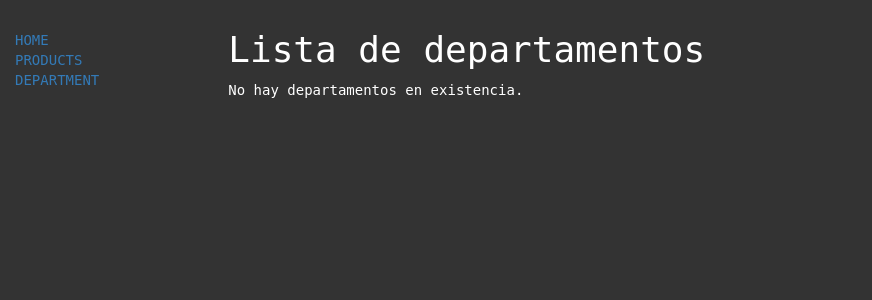
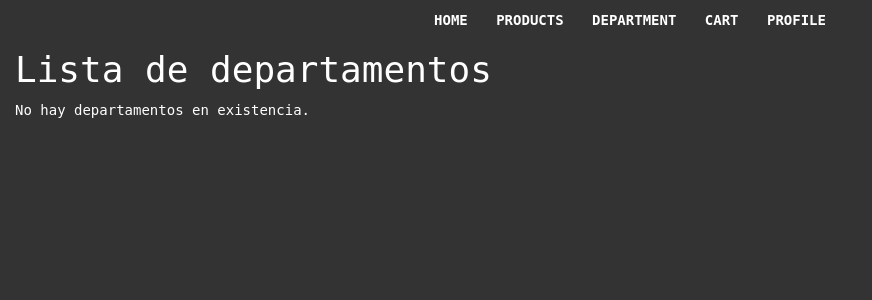
Before and after one commit to KMBMarcos/Nube-Project, a Django app: page /home/departments/ in a window 1280 px wide. Shown: the top 300 px of the page, without its empty margins (0-872 px from the left). Run offline with Django 4.2, Linux system fonts and the light colour scheme; data that the repository does not hold is empty; some libraries are stand-ins or nearby versions.

Commit message:
Personalizacion de 'base_generics'

```diff
--- a/home/static/css/styles.css
+++ b/home/static/css/styles.css
@@ -7,10 +7,31 @@ body {
   padding: 10px 0;
 }
 
-header {
+/* Estilos para el encabezado */
+.header-nav {
   background-color: #333;
-    padding: 10px 0;
+  padding: 10px 0;
+  color: #fff;
+  text-align: center;
+  list-style-type: none;
+  margin: 0;
+  padding: 0;
+}
 
+.header-nav li {
+  display: inline;
+  margin-right: 20px;
+}
+
+.header-nav a {
+  text-decoration: none;
+  color: #fff;
+  font-weight: bold;
+}
+
+.logo h1 {
+  font-size: 24px;
+  margin-left: 20px;
 }
 
 nav {
@@ -22,38 +43,7 @@ nav {
   padding: 0 20px;
 }
 
-.sidebar-nav {
-    margin-top: 20px;
-    padding: 0;
-    list-style: none;
-  }
-
-.logo h1 {
-  font-size: 24px;
-  margin-left: 20px;
-}
-
-nav {
-  margin-right: 20px;
-}
-
-.nav-links {
-  list-style: none;
-}
-
-.nav-links li {
-  display: inline;
-  margin-right: 20px;
-}
-
-.nav-links a {
-  text-decoration: none;
-  color: #fff;
-  font-weight: bold;
-}
-
 /* Estilos para el banner */
-
 .banner img {
   width: 100%;
   display: block;
@@ -66,7 +56,6 @@ nav {
 }
 
 /* Estilos para el footer */
-
 footer {
   background-color: #222;
   color: #fff;
--- a/home/templates/base_generic.html
+++ b/home/templates/base_generic.html
@@ -1,7 +1,6 @@
 <!DOCTYPE html>
 <html lang="en">
 <head>
-
     {% block title %}<title>Local Library</title>{% endblock %}
     <meta charset="utf-8">
     <meta name="viewport" content="width=device-width, initial-scale=1">
@@ -13,26 +12,23 @@
     {% load static %}
     <link rel="stylesheet" href="{% static 'css/styles.css' %}">
 </head>
-
 <body>
-
     <div class="container-fluid">
-
         <div class="row">
-        <div class="col-sm-2">
-            {% block sidebar %}
-            <ul class="sidebar-nav">
+            <div class="col-sm-12">
+                {% block nav-links %}
+                <ul class="header-nav">
                     <li><a href="{% url 'index' %}">HOME</a></li>
                     <li><a href="{% url 'garments' %}">PRODUCTS</a></li>
                     <li><a href="{% url 'departments' %}">DEPARTMENT</a></li>
+                    <li><a href="#">CART</a></li>
+                    <li><a href="#">PROFILE</a></li>
                 </ul>
                 {% endblock %}
             </div>
             <div class="col-sm-10 ">
                 {% block content %}
-
                 {% endblock %}
-
                 {% block pagination %}
                 {% if is_paginated %}
                 <div class="pagination">
@@ -52,7 +48,6 @@
                 {% endblock %}
             </div>
         </div>
-
     </div>
 </body>
 </html>
--- a/home/templates/garments.html
+++ b/home/templates/garments.html
@@ -6,11 +6,13 @@
     <meta charset="UTF-8">
     <meta name="viewport" content="width=device-width, initial-scale=1.0">
     <title>UP CLOUD: Much Higher!!!</title>
-    <link rel="stylesheet" href="styles.css">
+
     <link rel="preconnect" href="https://fonts.gstatic.com">
     <link href="https://fonts.googleapis.com/css2?family=Victor+Mono&display=swap" rel="stylesheet">
 
     {% load static %}
+    <link rel="stylesheet" href="styles.css">
+
     <script src="script.js"></script>
 </head>
 <body>
--- a/home/templates/home/department_detail.html
+++ b/home/templates/home/department_detail.html
@@ -7,5 +7,5 @@
   <p><strong>Date of creation:</strong> {{ department.date_of_creation }}</p>
   <p><strong>Decription:</strong> {{ department.description }}</p>
 
-  <a href="{% url 'department-list' %}">Volver a la lista de departamentos</a>
+  <a href="{% url 'department_list' %}">Volver a la lista de departamentos</a>
 {% endblock %}
--- a/home/templates/home/department_list.html
+++ b/home/templates/home/department_list.html
@@ -8,7 +8,7 @@
 
       {% for department in deparment_list %}
       <li>
-        <a href="{{ department.get_absolute_url }}">{{ department.name }}</a> ({{ garment.description }})
+        <a href="{{ department.get_absolute_url }}">{{ department.name }}</a> ({{ garment.date_of_creation }})
       </li>
       {% endfor %}
 
--- a/home/templates/index.html
+++ b/home/templates/index.html
@@ -24,10 +24,7 @@
           </div>
           {% block navlinks %}
           <ul class="nav-links">
-              <li><a href="#">Home</a></li>
-              <li><a href="#">My Cart</a></li>
-              <li><a href="#">Me</a></li>
-              <li><a href="#">Contact</a></li>
+
           </ul>
           {% endblock %}
       </nav>
```
Also changed, not shown: home/models.py (+7 -6 lines), manage.py (+7 -5 lines), home/templates/styles.css (line endings or trailing spaces). Lines whose indentation alone changed are shown as unchanged.
